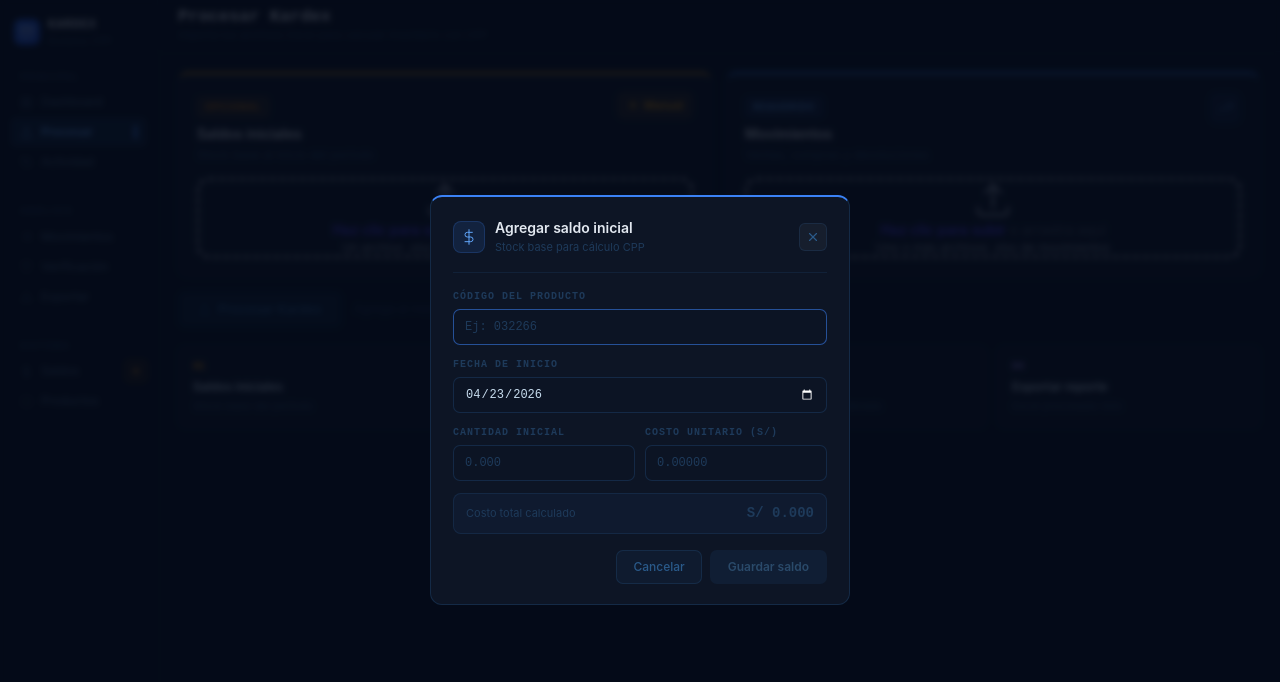
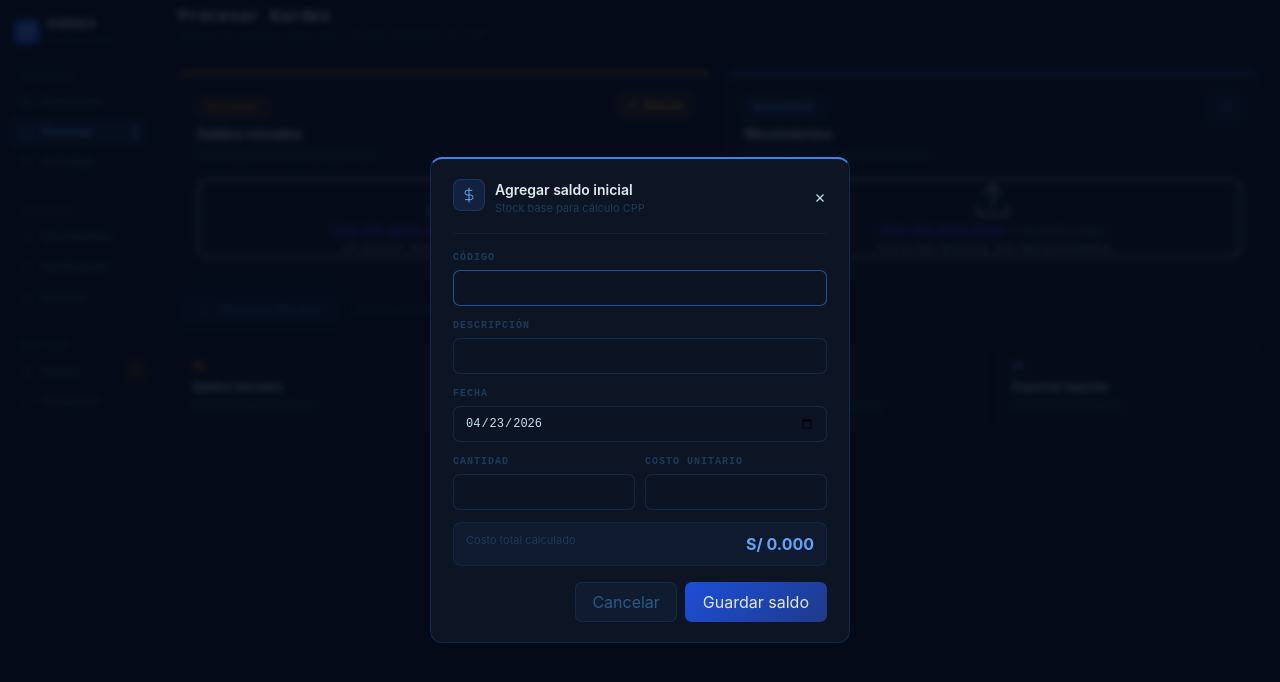
Before and after one commit to Isaac-9026/Kardex-System, a React (Vite) app in the folder frontend/: page / in a window 1280 px wide. Both pictures are taken after a click on the button "Agregar saldo inicial manual". Shown: the top 682 px of the page. Built offline with nearby package versions, Linux system fonts and the light colour scheme.

Commit message:
refactor(ui): ajustar estructura del ModalSaldoInicial según requerimientos del backend

```diff
--- a/frontend/src/components/ModalSaldoInicial.tsx
+++ b/frontend/src/components/ModalSaldoInicial.tsx
@@ -1,51 +1,42 @@
 import { useState, useEffect, useRef } from 'react'
 
-/* ══════════════════════════════════════════════════
-   Tipos
-══════════════════════════════════════════════════ */
-interface SaldoManualPayload {
-  codigo:         string
-  fecha:          string
-  cantidad:       number
+interface SaldoPayload {
+  codigo: string
+  descripcion: string
+  fecha: string
+  cantidad: number
   costo_unitario: number
 }
 
 interface Props {
-  open:    boolean
+  open: boolean
   onClose: () => void
-  /** Callback que recibe el saldo guardado — opcional, para refrescar la UI padre */
-  onGuardado?: (codigo: string) => void
-  /** Código pre-llenado (cuando se abre desde la alerta) */
+  onGuardado?: () => void
   codigoInicial?: string
 }
 
-/* ══════════════════════════════════════════════════
-   API helper — ajusta la URL base si es distinta
-══════════════════════════════════════════════════ */
 const API = import.meta.env.VITE_API_URL ?? 'http://localhost:8000'
 
-async function guardarSaldoManual(payload: SaldoManualPayload): Promise<void> {
-  const res = await fetch(`${API}/api/v1/saldos/manual`, {
-    method:  'POST',
+async function guardarSaldo(payload: SaldoPayload) {
+  const res = await fetch(`${API}/api/v1/saldos/`, {
+    method: 'POST',
     headers: { 'Content-Type': 'application/json' },
-    body:    JSON.stringify(payload),
+    body: JSON.stringify(payload),
   })
-  if (!res.ok) {
-    const body = await res.json().catch(() => ({}))
-    throw new Error(body?.detail ?? `Error ${res.status}`)
-  }
+
+  const data = await res.json().catch(() => ({}))
+  if (!res.ok) throw new Error(data?.detail ?? `Error ${res.status}`)
+  return data
 }
 
-/* ══════════════════════════════════════════════════
-   Iconos
-══════════════════════════════════════════════════ */
+/* ICONOS EXACTOS */
 const IconX = () => (
-  <svg width="14" height="14" viewBox="0 0 24 24" fill="none" stroke="currentColor" strokeWidth="2" strokeLinecap="round" strokeLinejoin="round">
+  <svg width="14" height="14" viewBox="0 0 24 24" fill="none" stroke="currentColor" strokeWidth="2">
     <line x1="18" y1="6" x2="6" y2="18"/><line x1="6" y1="6" x2="18" y2="18"/>
   </svg>
 )
 const IconCheck = () => (
-  <svg width="13" height="13" viewBox="0 0 24 24" fill="none" stroke="currentColor" strokeWidth="2.5" strokeLinecap="round" strokeLinejoin="round">
+  <svg width="13" height="13" viewBox="0 0 24 24" fill="none" stroke="currentColor" strokeWidth="2.5">
     <polyline points="20 6 9 17 4 12"/>
   </svg>
 )
@@ -57,97 +48,105 @@ const IconSpinner = () => (
   </svg>
 )
 const IconSaldo = () => (
-  <svg width="16" height="16" viewBox="0 0 24 24" fill="none" stroke="currentColor" strokeWidth="1.5" strokeLinecap="round" strokeLinejoin="round">
+  <svg width="16" height="16" viewBox="0 0 24 24" fill="none" stroke="currentColor" strokeWidth="1.5">
     <line x1="12" y1="1" x2="12" y2="23"/><path d="M17 5H9.5a3.5 3.5 0 0 0 0 7h5a3.5 3.5 0 0 1 0 7H6"/>
   </svg>
 )
 
-/* ══════════════════════════════════════════════════
-   Componente principal
-══════════════════════════════════════════════════ */
-export default function ModalSaldoInicial({ open, onClose, onGuardado, codigoInicial }: Props) {
+export default function ModalSaldoInicial({
+  open,
+  onClose,
+  onGuardado,
+  codigoInicial
+}: Props) {
+
   const hoy = new Date().toISOString().split('T')[0]
 
-  const [codigo,        setCodigo]        = useState(codigoInicial ?? '')
-  const [fecha,         setFecha]         = useState(hoy)
-  const [cantidad,      setCantidad]      = useState('')
-  const [costoUnit,     setCostoUnit]     = useState('')
-  const [saving,        setSaving]        = useState(false)
-  const [error,         setError]         = useState<string | null>(null)
-  const [exitoso,       setExitoso]       = useState(false)
+  const [codigo, setCodigo] = useState('')
+  const [descripcion, setDescripcion] = useState('')
+  const [fecha, setFecha] = useState(hoy)
+  const [cantidad, setCantidad] = useState('')
+  const [costoUnit, setCostoUnit] = useState('')
 
-  const codigoRef = useRef<HTMLInputElement>(null)
+  const [loading, setLoading] = useState(false)
+  const [error, setError] = useState<string | null>(null)
+  const [success, setSuccess] = useState(false)
+  const [advertencia, setAdvertencia] = useState<string | null>(null)
 
-  /* Pre-llenar código cuando viene de la alerta */
+  const inputRef = useRef<HTMLInputElement>(null)
+
   useEffect(() => {
     if (open) {
       setCodigo(codigoInicial ?? '')
+      setDescripcion('')
       setFecha(hoy)
       setCantidad('')
       setCostoUnit('')
       setError(null)
-      setExitoso(false)
-      setTimeout(() => codigoRef.current?.focus(), 80)
+      setSuccess(false)
+      setAdvertencia(null)
+      setTimeout(() => inputRef.current?.focus(), 80)
     }
   }, [open, codigoInicial])
 
-  /* Cerrar con Escape */
   useEffect(() => {
-    const handler = (e: KeyboardEvent) => { if (e.key === 'Escape') onClose() }
+    const handler = (e: KeyboardEvent) => e.key === 'Escape' && onClose()
     window.addEventListener('keydown', handler)
     return () => window.removeEventListener('keydown', handler)
   }, [onClose])
 
-  const costoTotal = (() => {
-    const c = parseFloat(cantidad  || '0')
-    const u = parseFloat(costoUnit || '0')
-    if (isNaN(c) || isNaN(u)) return 0
-    return c * u
-  })()
+  const costoTotal = Number(cantidad || 0) * Number(costoUnit || 0)
 
-  const valido = codigo.trim().length > 0
-    && fecha.length === 10
-    && parseFloat(cantidad  || '0') > 0
-    && parseFloat(costoUnit || '0') > 0
+  const valido =
+    codigo.trim() &&
+    descripcion.trim() &&
+    Number(cantidad) > 0 &&
+    Number(costoUnit) > 0
 
   const handleGuardar = async () => {
-    if (!valido || saving) return
-    setSaving(true)
+    if (!valido || loading) return
+
+    setLoading(true)
     setError(null)
+
     try {
-      await guardarSaldoManual({
-        codigo:         codigo.trim().toUpperCase(),
+      const res = await guardarSaldo({
+        codigo: codigo.trim().toUpperCase(),
+        descripcion: descripcion.trim(),
         fecha,
-        cantidad:       parseFloat(cantidad),
-        costo_unitario: parseFloat(costoUnit),
+        cantidad: Number(cantidad),
+        costo_unitario: Number(costoUnit),
       })
-      setExitoso(true)
-      onGuardado?.(codigo.trim().toUpperCase())
+
+      setAdvertencia(res.advertencia ?? null)
+      setSuccess(true)
+      onGuardado?.()
       setTimeout(() => onClose(), 1200)
+
     } catch (e) {
       setError((e as Error).message)
     } finally {
-      setSaving(false)
+      setLoading(false)
     }
   }
 
   if (!open) return null
 
   return (
-    /* Overlay */
     <div
-      onClick={e => { if (e.target === e.currentTarget) onClose() }}
+      onClick={e => e.target === e.currentTarget && onClose()}
       style={{
-        position: 'fixed', inset: 0, zIndex: 9999,
+        position: 'fixed',
+        inset: 0,
+        zIndex: 9999,
         background: 'rgba(4,10,24,0.82)',
-        display: 'flex', alignItems: 'center', justifyContent: 'center',
+        display: 'flex',
+        alignItems: 'center',
+        justifyContent: 'center',
         backdropFilter: 'blur(3px)',
-        animation: 'mfade .15s ease',
       }}
     >
       <style>{`
-        @keyframes mfade  { from { opacity:0 } to { opacity:1 } }
-        @keyframes mslide { from { opacity:0; transform:translateY(10px) } to { opacity:1; transform:none } }
         .msaldo-input {
           width: 100%;
           background: rgba(13,21,37,0.9);
@@ -158,14 +157,11 @@ export default function ModalSaldoInicial({ open, onClose, onGuardado, codigoIni
           font-family: 'IBM Plex Mono', monospace;
           color: #c8ddef;
           outline: none;
-          box-sizing: border-box;
           transition: border-color .15s;
         }
         .msaldo-input:focus { border-color: rgba(59,130,246,0.55); }
-        .msaldo-input::placeholder { color: #1e3a5a; }
       `}</style>
 
-      {/* Panel */}
       <div style={{
         width: 420,
         background: '#0d1525',
@@ -173,177 +169,133 @@ export default function ModalSaldoInicial({ open, onClose, onGuardado, codigoIni
         borderTop: '2px solid #3b82f6',
         borderRadius: 12,
         padding: '20px 22px',
-        display: 'flex', flexDirection: 'column', gap: 16,
-        animation: 'mslide .18s ease',
+        display: 'flex',
+        flexDirection: 'column',
+        gap: 16,
         fontFamily: "'Inter', sans-serif",
         color: '#c8ddef',
       }}>
 
-        {/* Header */}
-        <div style={{ display: 'flex', alignItems: 'center', justifyContent: 'space-between' }}>
-          <div style={{ display: 'flex', alignItems: 'center', gap: 10 }}>
+        {/* HEADER EXACTO */}
+        <div style={{ display: 'flex', justifyContent: 'space-between' }}>
+          <div style={{ display: 'flex', gap: 10 }}>
             <div style={{
-              width: 32, height: 32, borderRadius: 8,
+              width: 32,
+              height: 32,
+              borderRadius: 8,
               background: 'rgba(59,130,246,0.12)',
               border: '1px solid rgba(59,130,246,0.2)',
-              display: 'flex', alignItems: 'center', justifyContent: 'center',
-              color: '#60a5fa',
+              display: 'flex',
+              alignItems: 'center',
+              justifyContent: 'center',
+              color: '#60a5fa'
             }}>
               <IconSaldo />
             </div>
+
             <div>
-              <div style={{ fontSize: 14, fontWeight: 600, color: '#e2e8f0' }}>Agregar saldo inicial</div>
-              <div style={{ fontSize: 11, color: '#1e3a5a', marginTop: 1 }}>Stock base para cálculo CPP</div>
+              <div style={{ fontSize: 14, fontWeight: 600, color: '#e2e8f0' }}>
+                Agregar saldo inicial
+              </div>
+              <div style={{ fontSize: 11, color: '#1e3a5a' }}>
+                Stock base para cálculo CPP
+              </div>
             </div>
           </div>
-          <button
-            onClick={onClose}
-            style={{
-              background: 'rgba(255,255,255,0.04)', border: '1px solid rgba(56,139,221,0.12)',
-              borderRadius: 6, width: 28, height: 28, display: 'flex', alignItems: 'center',
-              justifyContent: 'center', color: '#2a5a8a', cursor: 'pointer',
-            }}
-          >
-            <IconX />
-          </button>
+
+          <button onClick={onClose}><IconX /></button>
         </div>
 
-        {/* Divider */}
+        {/* DIVIDER */}
         <div style={{ height: 1, background: 'rgba(56,139,221,0.1)' }} />
 
-        {/* Formulario */}
+        {/* FORM */}
         <div style={{ display: 'flex', flexDirection: 'column', gap: 12 }}>
 
-          {/* Código */}
-          <div>
-            <Label>Código del producto</Label>
-            <input
-              ref={codigoRef}
-              className="msaldo-input"
-              placeholder="Ej: 032266"
+          <Field label="Código">
+            <input ref={inputRef} className="msaldo-input"
               value={codigo}
               onChange={e => setCodigo(e.target.value.toUpperCase())}
-              spellCheck={false}
             />
-          </div>
+          </Field>
 
-          {/* Fecha */}
-          <div>
-            <Label>Fecha de inicio</Label>
-            <input
-              type="date"
-              className="msaldo-input"
+          <Field label="Descripción">
+            <input className="msaldo-input"
+              value={descripcion}
+              onChange={e => setDescripcion(e.target.value)}
+            />
+          </Field>
+
+          <Field label="Fecha">
+            <input type="date" className="msaldo-input"
               value={fecha}
               onChange={e => setFecha(e.target.value)}
-              style={{ colorScheme: 'dark' }}
             />
-          </div>
+          </Field>
 
-          {/* Cantidad + Costo unit en grid */}
           <div style={{ display: 'grid', gridTemplateColumns: '1fr 1fr', gap: 10 }}>
-            <div>
-              <Label>Cantidad inicial</Label>
-              <input
-                className="msaldo-input"
-                type="number"
-                min="0"
-                step="0.001"
-                placeholder="0.000"
+            <Field label="Cantidad">
+              <input className="msaldo-input" type="number"
                 value={cantidad}
                 onChange={e => setCantidad(e.target.value)}
               />
-            </div>
-            <div>
-              <Label>Costo unitario (S/)</Label>
-              <input
-                className="msaldo-input"
-                type="number"
-                min="0"
-                step="0.00001"
-                placeholder="0.00000"
+            </Field>
+
+            <Field label="Costo unitario">
+              <input className="msaldo-input" type="number"
                 value={costoUnit}
                 onChange={e => setCostoUnit(e.target.value)}
               />
-            </div>
+            </Field>
           </div>
 
-          {/* Costo total calculado */}
+          {/* TOTAL BOX IGUAL */}
           <div style={{
             background: 'rgba(56,139,221,0.05)',
             border: '1px solid rgba(56,139,221,0.12)',
-            borderRadius: 8, padding: '9px 12px',
-            display: 'flex', alignItems: 'center', justifyContent: 'space-between',
+            borderRadius: 8,
+            padding: '9px 12px',
+            display: 'flex',
+            justifyContent: 'space-between'
           }}>
-            <span style={{ fontSize: 11, color: '#1e3a5a' }}>Costo total calculado</span>
-            <span style={{
-              fontFamily: "'IBM Plex Mono', monospace",
-              fontSize: 14, fontWeight: 700,
-              color: costoTotal > 0 ? '#60a5fa' : '#1e3a5a',
-            }}>
-              S/ {costoTotal.toLocaleString('es-PE', { minimumFractionDigits: 3, maximumFractionDigits: 3 })}
+            <span style={{ fontSize: 11, color: '#1e3a5a' }}>
+              Costo total calculado
+            </span>
+            <span style={{ fontWeight: 700, color: '#60a5fa' }}>
+              S/ {costoTotal.toFixed(3)}
             </span>
           </div>
+
         </div>
 
-        {/* Error */}
-        {error && (
-          <div style={{
-            background: 'rgba(239,68,68,0.08)',
-            border: '1px solid rgba(239,68,68,0.2)',
-            borderRadius: 7, padding: '8px 12px',
-            fontSize: 12, color: '#fca5a5',
-            fontFamily: "'IBM Plex Mono', monospace",
+        {/* MENSAJES */}
+        {error && <Msg color="#fca5a5">✕ {error}</Msg>}
+        {advertencia && <Msg color="#facc15">⚠ {advertencia}</Msg>}
+        {success && <Msg color="#4ade80"><IconCheck /> Guardado</Msg>}
+
+        {/* BOTONES EXACTOS */}
+        <div style={{ display: 'flex', justifyContent: 'flex-end', gap: 8 }}>
+          <button onClick={onClose} style={{
+            padding: '7px 16px',
+            borderRadius: 7,
+            background: 'rgba(56,139,221,0.06)',
+            border: '1px solid rgba(56,139,221,0.14)',
+            color: '#2a5a8a'
           }}>
-            ✕ {error}
-          </div>
-        )}
+            Cancelar
+          </button>
 
-        {/* Éxito */}
-        {exitoso && (
-          <div style={{
-            background: 'rgba(34,197,94,0.08)',
-            border: '1px solid rgba(34,197,94,0.2)',
-            borderRadius: 7, padding: '8px 12px',
-            fontSize: 12, color: '#4ade80',
-            display: 'flex', alignItems: 'center', gap: 7,
-            fontFamily: "'IBM Plex Mono', monospace",
-          }}>
-            <IconCheck /> Saldo inicial guardado correctamente
-          </div>
-        )}
-
-        {/* Acciones */}
-        <div style={{ display: 'flex', gap: 8, justifyContent: 'flex-end' }}>
           <button
-            onClick={onClose}
+            onClick={handleGuardar}
+            disabled={!valido || loading}
             style={{
-              padding: '7px 16px', borderRadius: 7, fontSize: 12, fontWeight: 500,
-              background: 'rgba(56,139,221,0.06)',
-              border: '1px solid rgba(56,139,221,0.14)',
-              color: '#2a5a8a', cursor: 'pointer', fontFamily: 'inherit',
+              padding: '7px 18px',
+              borderRadius: 7,
+              background: 'linear-gradient(135deg,#1d4ed8,#1e3a8a)',
+              color: '#e2e8f0'
             }}
           >
-            Cancelar
-          </button>
-          <button
-            onClick={handleGuardar}
-            disabled={!valido || saving || exitoso}
-            style={{
-              padding: '7px 18px', borderRadius: 7, fontSize: 12, fontWeight: 600,
-              background: valido && !saving && !exitoso
-                ? 'linear-gradient(135deg,#1d4ed8,#1e3a8a)'
-                : 'rgba(56,139,221,0.08)',
-              border: 'none',
-              color: valido && !saving && !exitoso ? '#e2e8f0' : '#2a4a6a',
-              cursor: valido && !saving && !exitoso ? 'pointer' : 'not-allowed',
-              boxShadow: valido && !saving && !exitoso ? '0 2px 10px rgba(29,78,216,0.35)' : 'none',
-              display: 'flex', alignItems: 'center', gap: 6,
-              fontFamily: 'inherit',
-            }}
-          >
-            {saving   ? <><IconSpinner /> Guardando...</> :
-             exitoso  ? <><IconCheck />   Guardado</>      :
-                        'Guardar saldo'}
+            {loading ? <><IconSpinner /> Guardando...</> : 'Guardar saldo'}
           </button>
         </div>
 
@@ -352,14 +304,35 @@ export default function ModalSaldoInicial({ open, onClose, onGuardado, codigoIni
   )
 }
 
-/* ── Label helper ── */
-function Label({ children }: { children: React.ReactNode }) {
+/* HELPERS VISUALES */
+function Field({ label, children }: any) {
+  return (
+    <div>
+      <div style={{
+        fontSize: 10,
+        fontWeight: 700,
+        letterSpacing: '.1em',
+        textTransform: 'uppercase',
+        color: '#1e3a5a',
+        marginBottom: 5,
+        fontFamily: "'IBM Plex Mono', monospace",
+      }}>
+        {label}
+      </div>
+      {children}
+    </div>
+  )
+}
+
+function Msg({ children, color }: any) {
   return (
     <div style={{
-      fontSize: 10, fontWeight: 700, letterSpacing: '.1em',
-      textTransform: 'uppercase' as const,
-      color: '#1e3a5a', marginBottom: 5,
-      fontFamily: "'IBM Plex Mono', monospace",
+      borderRadius: 7,
+      padding: '8px 12px',
+      fontSize: 12,
+      color,
+      display: 'flex',
+      gap: 6
     }}>
       {children}
     </div>
```
